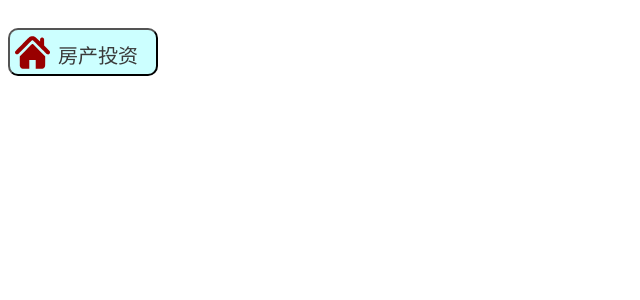
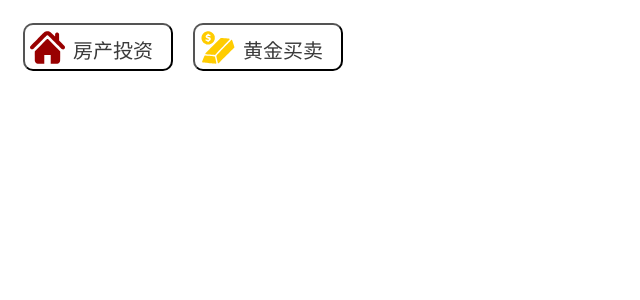
Before and after one commit to shanwu/web, a React (Create React App) app: page / in a window 1280 px wide. Shown: the top 300 px of the page, without its empty margins (0-640 px from the left). Built offline with nearby package versions, Linux system fonts and the light colour scheme.

Commit message:
change: Add Gold-Investment entry

```diff
--- a/src/App.js
+++ b/src/App.js
@@ -1,6 +1,7 @@
 import React from 'react';
 import RoundIconButton from '../src/component/RoundIconButton.js';
 import houseLogo from '../src/image/icon_house.svg';
+import goldLogo from '../src/image/icon_gold.svg';
 
 export default class App extends React.Component {
   constructor(props) {
@@ -12,17 +13,30 @@ export default class App extends React.Component {
 
   render() {
     return (
-      <div>
+      <div style={{
+        background:'white',
+        padding:'15px'
+      }}>
         <RoundIconButton
           icon={houseLogo}
-          marginTop='20px'
-          background='#CCFFFF'
+          background='white'
           text='房产投资'
           height='48px'
           width='150px'
           roundRadius='10px'
           textColor='#3a3a3a'
           onClickListener={() => { this.nextPath('house') }} />
+
+        <RoundIconButton
+          icon={goldLogo}
+          marginLeft='20px'
+          background='white'
+          text='黄金买卖'
+          height='48px'
+          width='150px'
+          roundRadius='10px'
+          textColor='#3a3a3a'
+          onClickListener={() => { this.nextPath('gold') }} />
       </div>
 
     );
```
Also changed, not shown: src/image/icon_gold.svg (added).
